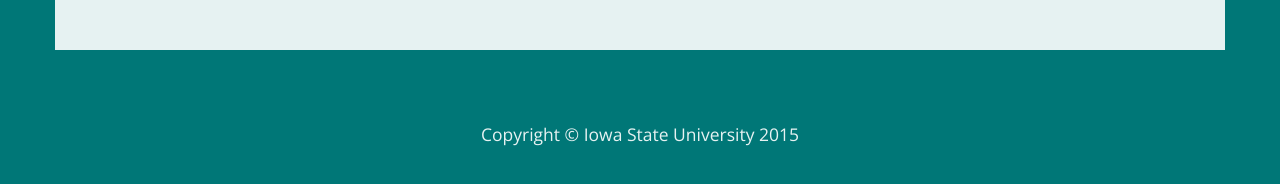
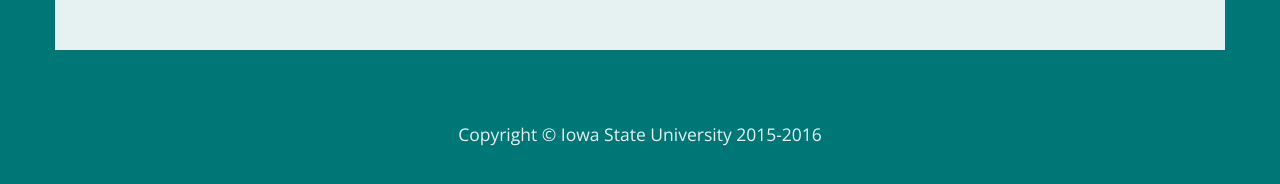
Before and after one commit to ajbowler/graphalyzer.github.io, a plain HTML site: page docs.html in a window 1280 px wide. Shown: the part 1333-1517 px from the top of the page. Drawn offline with nearby package versions, Linux system fonts and the light colour scheme.

Commit message:
Update copyrights

```diff
--- a/docs.html
+++ b/docs.html
@@ -169,7 +169,7 @@
     <div class="container">
       <div class="row">
         <div class="col-lg-12 text-center">
-          <p>Copyright &copy; Iowa State University 2015</p>
+          <p>Copyright &copy; Iowa State University 2015-2016</p>
         </div>
       </div>
     </div>
```
Also changed, not shown: index.html (+1 -1 lines), team.html (+1 -1 lines).
